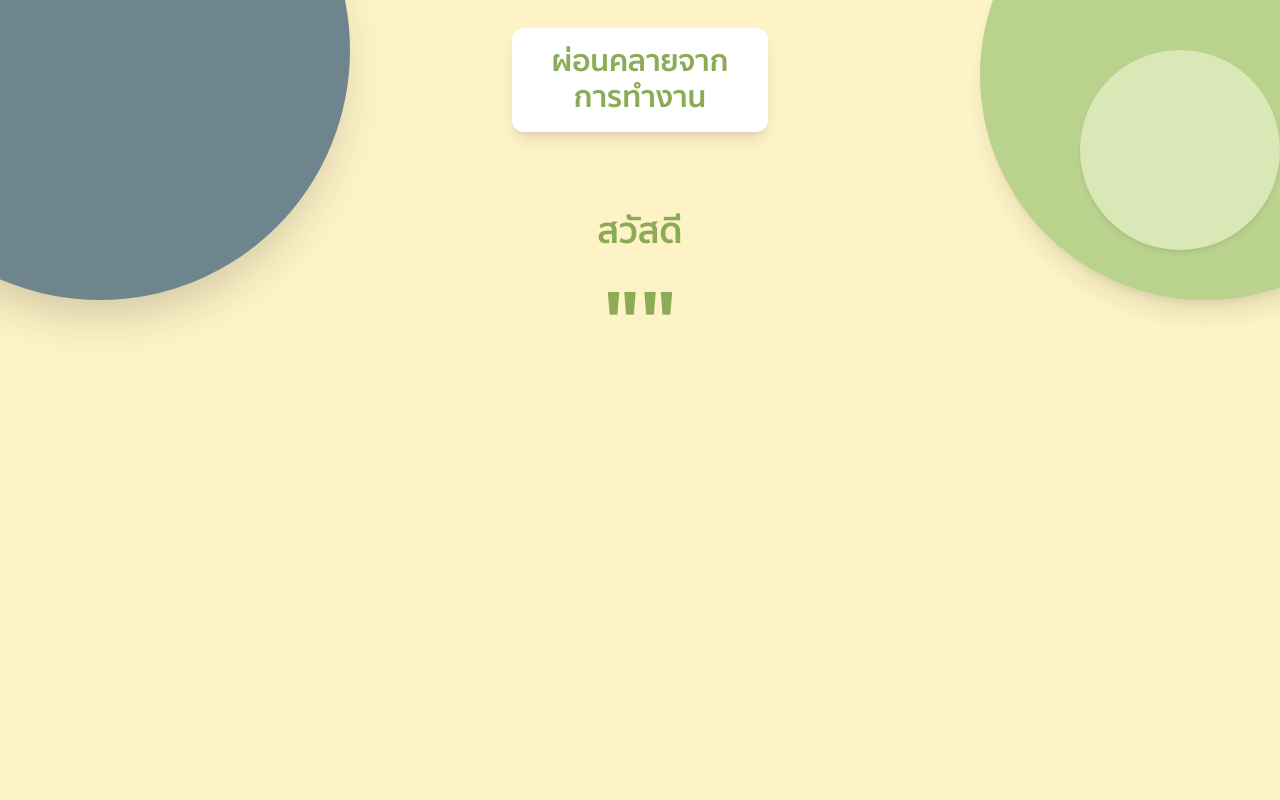
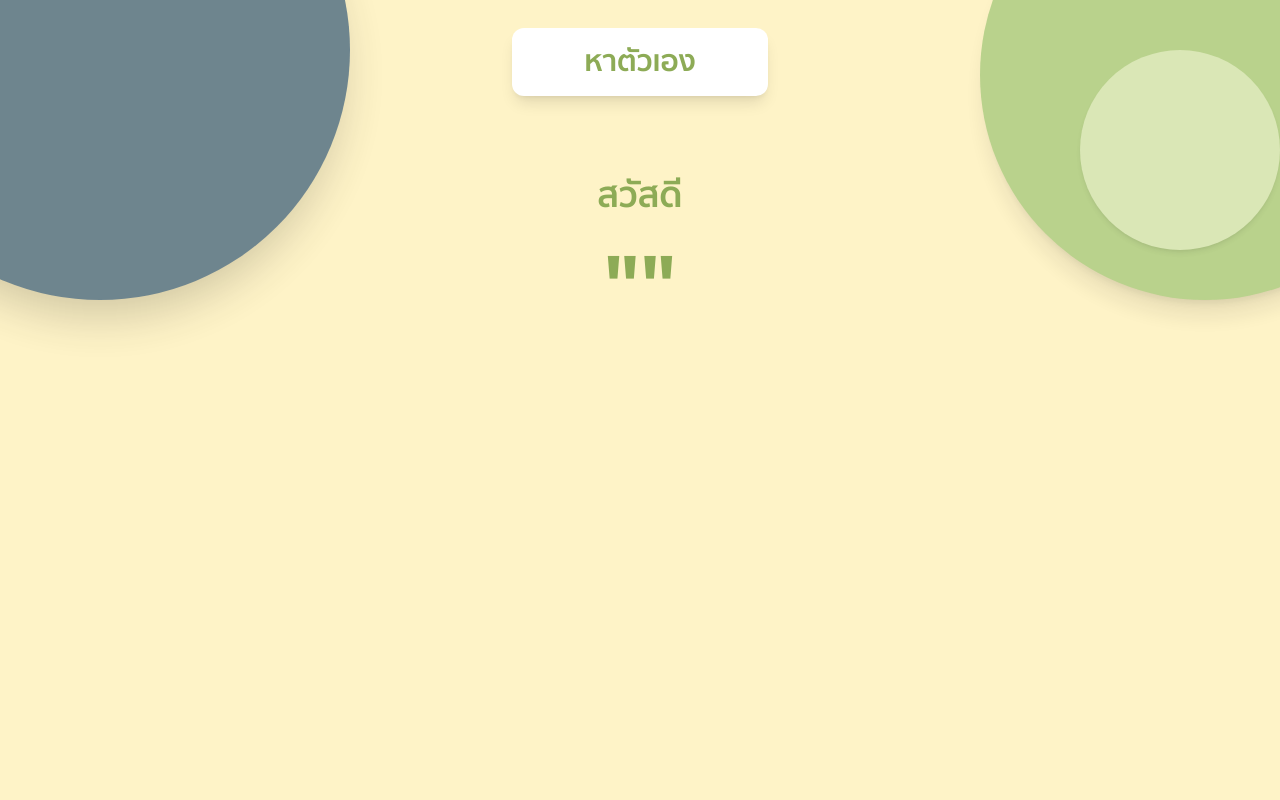
Before and after one commit to Theerat22/hackathon, a Next.js app: page /dream in a window 1280 px wide. Shown: the top 800 px of the page. Built offline with nearby package versions, Linux system fonts and the light colour scheme.

Commit message:
Update index.tsx

```diff
--- a/app/dream/sections/dream/index.tsx
+++ b/app/dream/sections/dream/index.tsx
@@ -129,7 +129,7 @@ export const Dream: React.FC = () => {
             transition={{ duration: 1, delay: 0, ease: easeOut }}
           >
             <div className="bg-white text-customGreen font-bold text-3xl py-4 px-4 w-64 mx-auto rounded-xl shadow-lg z-10 mb-8">
-              ผ่อนคลายจากการทำงาน
+              หาตัวเอง
             </div>
           </motion.div>
 
```
